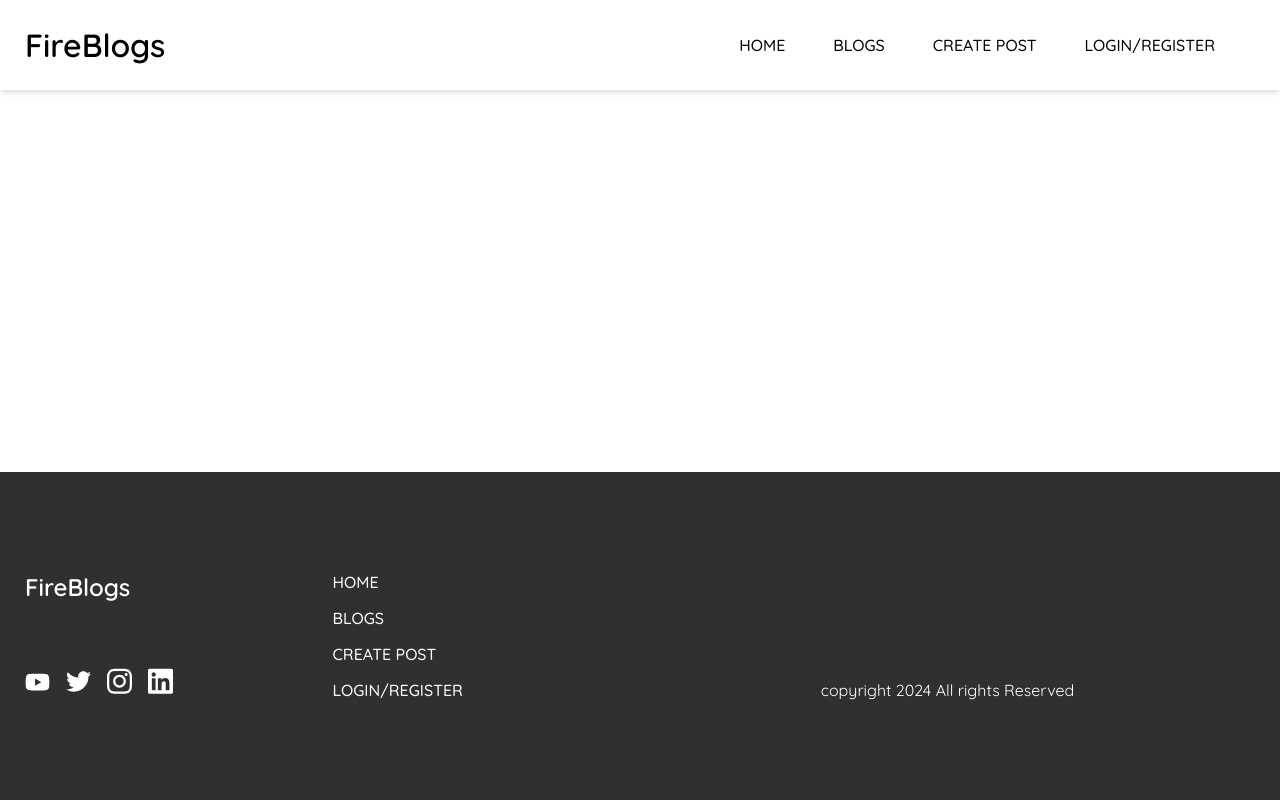
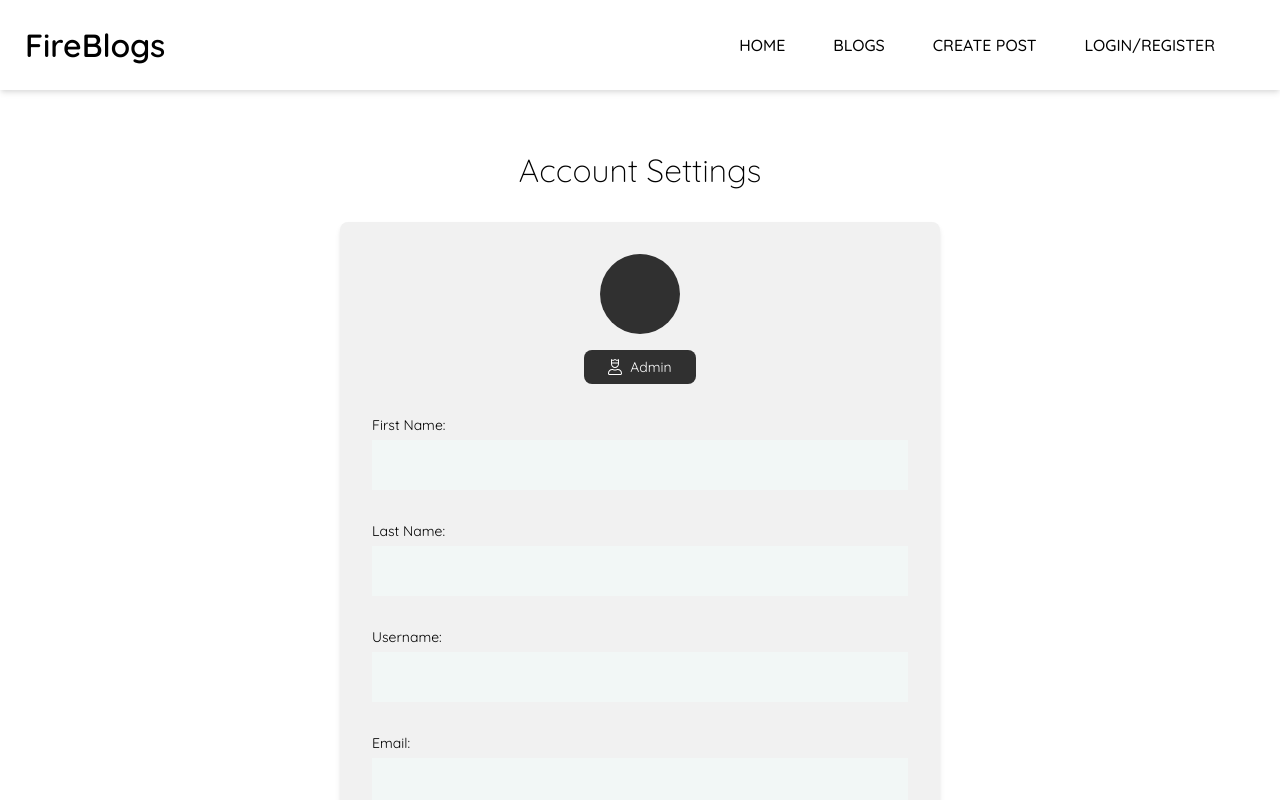
Before and after one commit to Khardeni/BlogApp, a Vue app: page /profile in a window 1280 px wide. Shown: the top 800 px of the page. Built offline with nearby package versions, Linux system fonts and the light colour scheme; no server answers; what vue2-editor would draw is missing.

Commit message:
Profile/Admin routes + css

```diff
--- a/src/components/Navigation.vue
+++ b/src/components/Navigation.vue
@@ -32,7 +32,7 @@
                                 </router-link>
                             </div>
                             <div class="option">
-                                <router-link class="option" :to="{ name: 'Profile' }">
+                                <router-link class="option" :to="{ name: 'Admin' }">
                                     <adminIcon class="icon" />
                                     <p>Admin</p>
                                 </router-link>
--- a/src/router/index.js
+++ b/src/router/index.js
@@ -5,6 +5,8 @@
 import ForgotPassword from "../views/ForgotPassword.vue";
 import Login from "../views/Login.vue";
 import Register from "../views/Register.vue";
+import Profile from "../views/Profile.vue";
+import Admin from "../views/Admin.vue";
 
 Vue.use(VueRouter);
 
@@ -49,6 +51,22 @@
       title: "forgot password",
     }
   },
+  {
+    path: "/profile",
+    name: "Profile",
+    component: Profile,
+     meta: {
+      title: "Profile",
+    }
+  },
+  {
+    path: "/admin",
+    name: "Admin",
+    component: Admin,
+     meta: {
+      title: "Admin",
+    }
+  },
 ];
 
 const router = new VueRouter({
--- /dev/null
+++ b/src/views/Admin.vue
@@ -0,0 +1,81 @@
+<template>
+    <div class="admin">
+    <div class="container">
+      <h2>Administration</h2>
+      <div class="admin-info">
+        <h2>Add Admin</h2>
+        <div class="input">
+          <input placeholder="Enter user email to make them an admin" type="text" id="addAdmins" v-model="adminEmail" />
+        </div>
+        <span>{{ this.functionMsg }}</span>
+        <button @click="addAdmin" class="button">Submit</button>
+      </div>
+    </div>
+  </div>
+</template>
+
+
+<script>
+export default {
+    name: 'Profile',
+}
+
+</script>
+
+
+<style lang="scss" scoped>
+.admin {
+  .container {
+    max-width: 1000px;
+    padding: 60px 25px;
+
+    h2 {
+      text-align: center;
+      margin-bottom: 16px;
+      font-weight: 300;
+      font-size: 32px;
+    }
+
+    .admin-info {
+      border-radius: 8px;
+      box-shadow: 0 4px 6px -1px rgba(0, 0, 0, 0.1), 0 2px 4px -1px rgba(0, 0, 0, 0.06);
+      padding: 32px;
+      background-color: #f1f1f1;
+      display: flex;
+      flex-direction: column;
+      max-width: 600px;
+      margin: 32px auto;
+
+      span {
+        font-size: 14px;
+      }
+
+      .input {
+        margin: 16px 0;
+
+        label {
+          font-size: 14px;
+          display: block;
+          padding-bottom: 6px;
+        }
+        input {
+          width: 100%;
+          border: none;
+          background-color: #f2f7f6;
+          padding: 8px;
+          height: 50px;
+          @media (min-width: 900px) {
+          }
+
+          &:focus {
+            outline: none;
+          }
+        }
+      }
+
+      button {
+        align-self: center;
+      }
+    }
+  }
+}</style>
--- /dev/null
+++ b/src/views/Profile.vue
@@ -0,0 +1,141 @@
+<template>
+    <div class="profile">
+        <Modal v-if="modalActive" :modalMessage="modalMessage" v-on:close-modal="closeModal" />
+        <div class="container">
+            <h2>Account Settings</h2>
+            <div class="profile-info">
+                <div class="initials">{{ $store.state.profileinitials }}</div>
+                <div class="admin-badge">
+                    <adminIcon class="icon" />
+                    <span>admin</span>
+                </div>
+                <div class="input">
+                    <label for="firstName">First Name:</label>
+                    <input type="text" id="firstName" v-model="firstName" />
+                </div>
+                <div class="input">
+                    <label for="lastName">Last Name:</label>
+                    <input type="text" id="lastName" v-model="lastName" />
+                </div>
+                <div class="input">
+                    <label for="username">Username:</label>
+                    <input type="text" id="username" v-model="username" />
+                </div>
+                <div class="input">
+                    <label for="email">Email:</label>
+                    <input disabled type="text" id="email" v-model="email" />
+                </div>
+                <button @click="updateProfile">Save Changes</button>
+            </div>
+        </div>
+    </div>
+</template>
+
+
+<script>
+import adminIcon from '../assets/Icons/user-crown-light.svg';
+import Modal from '../components/Modal.vue';
+
+export default {
+
+    data() {
+        return {
+            modalActive: null,
+            modalMessage: 'Changes saved successfully!',
+        };
+    },
+    name: 'Admin',
+    components: {
+        adminIcon,
+        Modal,
+
+},
+}
+</script>
+
+
+<style lang="scss" scoped>
+.profile {
+  .container {
+    max-width: 1000px;
+    padding: 60px 25px;
+
+    h2 {
+      text-align: center;
+      margin-bottom: 16px;
+      font-weight: 300;
+      font-size: 32px;
+    }
+
+    .profile-info {
+      border-radius: 8px;
+      box-shadow: 0 4px 6px -1px rgba(0, 0, 0, 0.1), 0 2px 4px -1px rgba(0, 0, 0, 0.06);
+      padding: 32px;
+      background-color: #f1f1f1;
+      display: flex;
+      flex-direction: column;
+      max-width: 600px;
+      margin: 32px auto;
+
+      .initials {
+        position: initial;
+        width: 80px;
+        height: 80px;
+        font-size: 32px;
+        background-color: #303030;
+        color: #fff;
+        display: flex;
+        align-self: center;
+        align-items: center;
+        justify-content: center;
+        border-radius: 50%;
+      }
+
+      .admin-badge {
+        display: flex;
+        align-self: center;
+        color: #fff;
+        font-size: 14px;
+        padding: 8px 24px;
+        border-radius: 8px;
+        background-color: #303030;
+        margin: 16px 0;
+        text-align: center;
+        text-transform: capitalize;
+
+        .icon {
+          width: 14px;
+          height: auto;
+          margin-right: 8px;
+        }
+      }
+
+      .input {
+        margin: 16px 0;
+
+        label {
+          font-size: 14px;
+          display: block;
+          padding-bottom: 6px;
+        }
+        input {
+          width: 100%;
+          border: none;
+          background-color: #f2f7f6;
+          padding: 8px;
+          height: 50px;
+          @media (min-width: 900px) {
+          }
+
+          &:focus {
+            outline: none;
+          }
+        }
+      }
+
+      button {
+        align-self: center;
+      }
+    }
+  }
+}</style>
```
